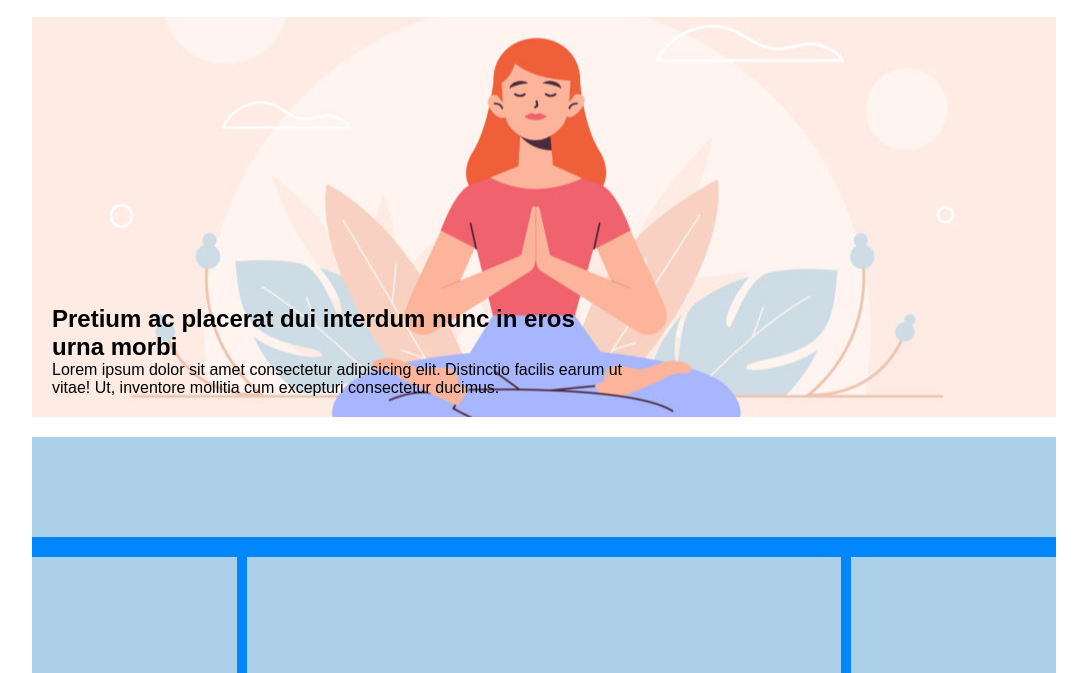
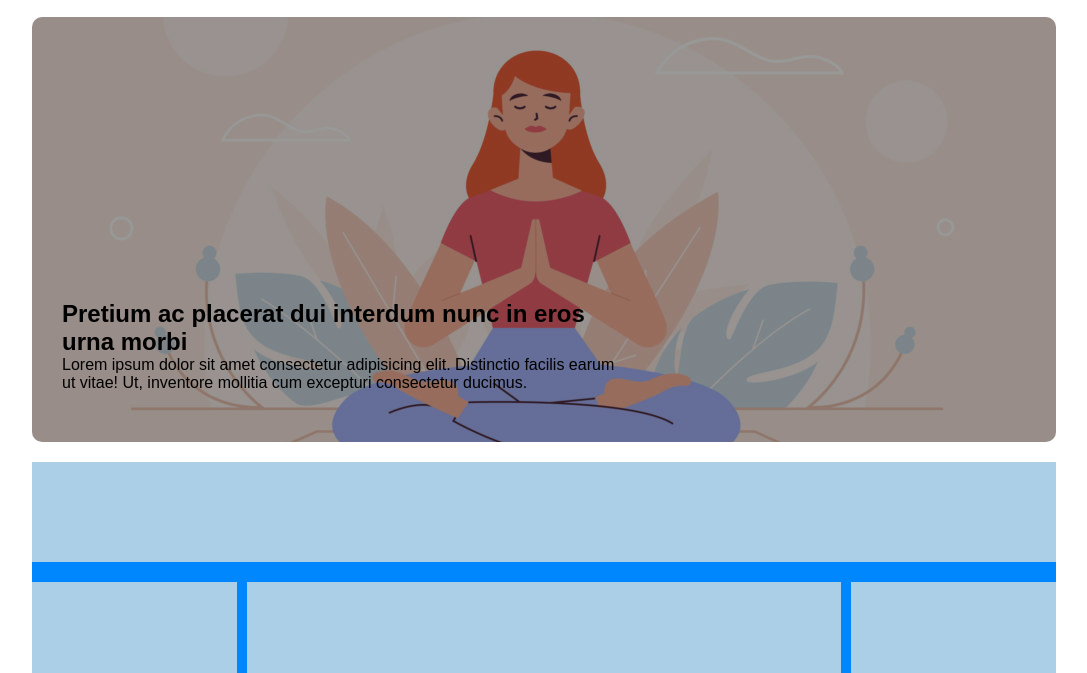
Before and after one commit to LorenzoTorelli/htmlcss-wp, a plain HTML site: page index.html in a window 1280 px wide. Shown: the part 127-800 px from the top of the page, without its empty margins (96-1183 px from the left). Drawn offline with Linux system fonts and the light colour scheme.

Commit message:
header-2

```diff
--- a/css/style.css
+++ b/css/style.css
@@ -39,22 +39,27 @@ nav a {
     color:grey;
 }
 
+.header-bottom {
+    height: 425px;
+    background: url("../img/banner.jpg") rgba(0, 0, 0, 0.4);
+    background-position: center;
+    position: relative;
+    background-blend-mode: multiply;
+    border-radius: 10px;
+}
+
 
 .text-header {
     width: 60%;
-    padding: 20px;
+    padding: 30px;
     bottom: 0px;
     left: 0px;
     position: absolute;
-
+    margin-bottom: 20px;
 }
 
-.header-bottom {
-    height: 400px;
-    background: linear-gradient(gba(0, 0, 0, 0.3));
-    background-image: url("../img/banner.jpg");
-    background-position: center;
-    position: relative;
+.text-header h2{
+
 }
 
 /* ********* main ********* */
```
